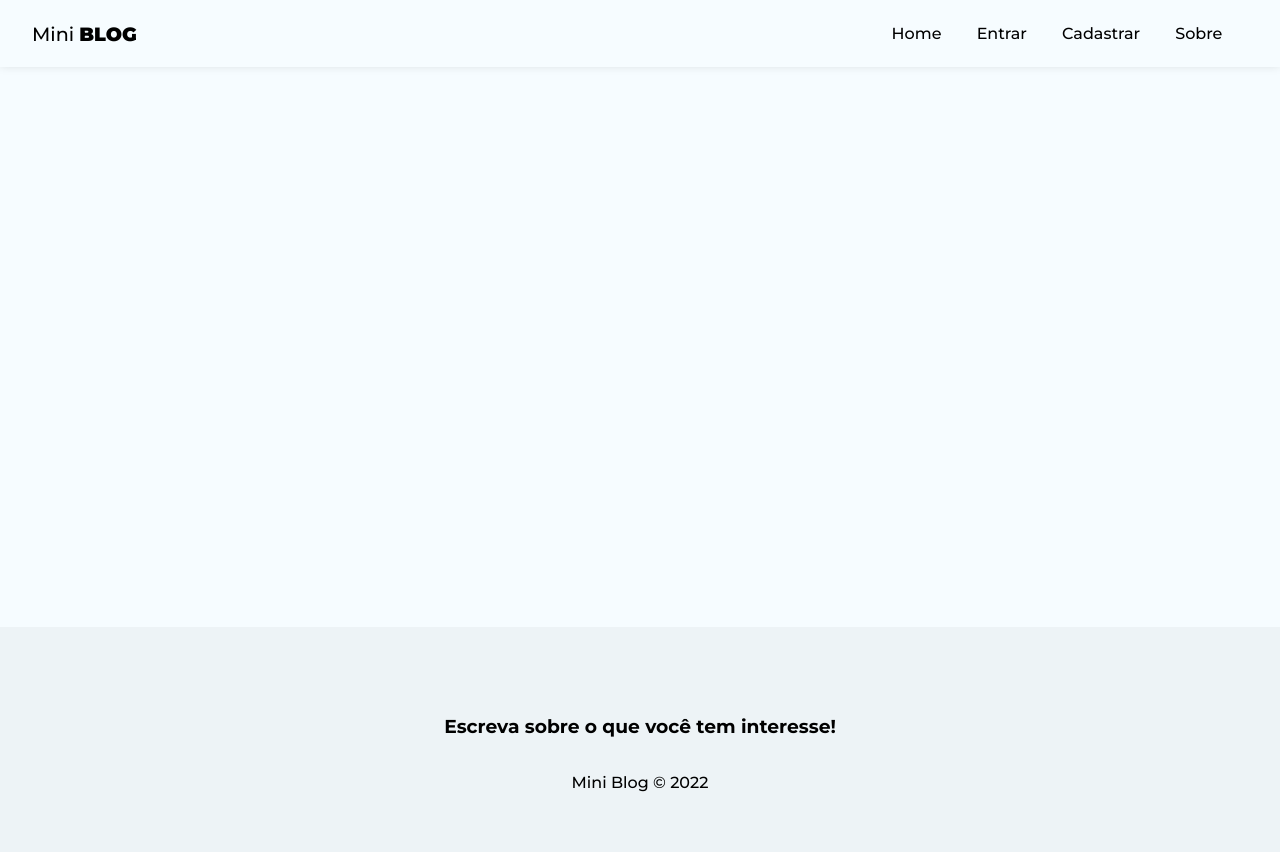
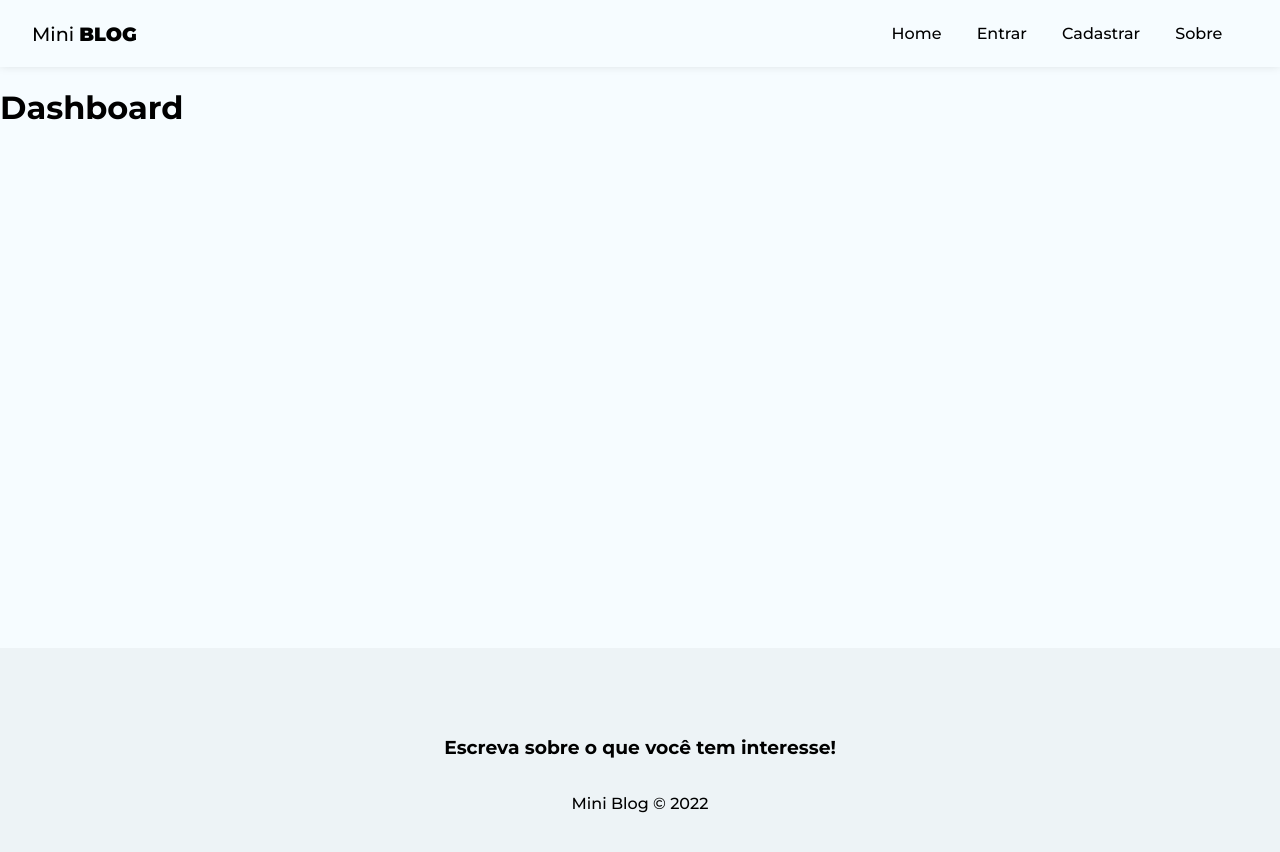
Before and after one commit to sidebit-dev/miniblog-react, a React (Create React App) app: page /dashboard in a window 1280 px wide. Shown: the top 852 px of the page. Built offline with nearby package versions, Linux system fonts and the light colour scheme; no server answers.

Commit message:
Links para usuario autenticado

```diff
--- a/src/App.js
+++ b/src/App.js
@@ -17,6 +17,8 @@
 import Footer from './components/Footer';
 import Login from './pages/Login/Login';
 import Register from './pages/Register/Register';
+import CreatePost from './pages/CreatePost/CreatePost';
+import Dashboard from './pages/Dashboard/Dashboard';
 
 function App() {
 
@@ -48,6 +50,8 @@
             <Route path='/about' element={<About />} />
             <Route path='/login' element={<Login />} />
             <Route path='/register' element={<Register />} />
+            <Route path='posts/create' element={<CreatePost />} />
+            <Route path='dashboard' element={<Dashboard />} />
           </Routes>
         </div>
         <Footer />
--- a/src/components/Navbar.js
+++ b/src/components/Navbar.js
@@ -1,8 +1,13 @@
 import { NavLink } from "react-router-dom";
+
+import { useAuthentication } from "../hooks/useAuthentication";
+
+import { useAuthValue } from "../context/AuthContext";
 
 import styles from "./Navbar.module.css";
 
 const Navbar = () => {
+    const { user } = useAuthValue();
   return (
     <nav className={styles.navbar}>
         <NavLink className={styles.brand} to={"/"}>
@@ -14,7 +19,9 @@
                     Home
                 </NavLink>
             </li>
-            <li>
+                {!user && (
+                    <>
+                    <li>
                 <NavLink to="/login" className={({isActive}) => (isActive ? styles.active : "")}>
                     Entrar
                 </NavLink>
@@ -24,6 +31,22 @@
                     Cadastrar
                 </NavLink>
             </li>
+                    </>
+                )}
+                {user && (
+                     <>
+                     <li>
+                 <NavLink to="/posts/create" className={({isActive}) => (isActive ? styles.active : "")}>
+                     Novo post
+                 </NavLink>
+             </li>
+             <li>
+                 <NavLink to="/dashboard" className={({isActive}) => (isActive ? styles.active : "")}>
+                     Dashboard
+                 </NavLink>
+             </li>
+                     </>
+                )}
             <li>
                 <NavLink to="/about" className={({isActive}) => (isActive ? styles.active : "")}>
                     Sobre
--- /dev/null
+++ b/src/pages/CreatePost/CreatePost.js
@@ -0,0 +1,11 @@
+import styles from './CreatePost.module.css';
+
+const CreatePost = () => {
+  return (
+    <div>
+        <h1>CreatePost</h1>
+    </div>
+  );
+};
+
+export default CreatePost;
--- /dev/null
+++ b/src/pages/Dashboard/Dashboard.js
@@ -0,0 +1,11 @@
+import styles from './Dashboard.module.css';
+
+const Dashboard = () => {
+  return (
+    <div>
+        <h1>Dashboard</h1>
+    </div>
+  );
+};
+
+export default Dashboard;
```
Also changed, not shown: src/pages/CreatePost/CreatePost.module.css (added), src/pages/Dashboard/Dashboard.module.css (added).
